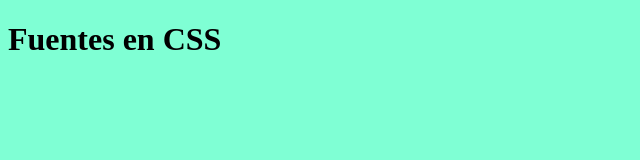
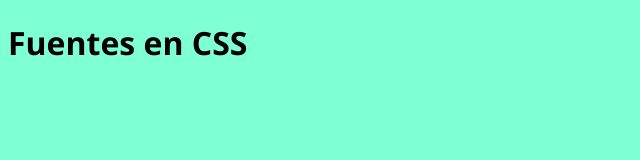
Before and after one commit to amadboc/paginas-web_css, a plain HTML site: page 01_Fuentes/index.html in a window 1280 px wide. Shown: the whole page, without its empty margins (0-640 px from the left). Drawn offline with Linux system fonts and the light colour scheme.

Commit message:
cambios css

```diff
--- a/01_Fuentes/css/style.css
+++ b/01_Fuentes/css/style.css
@@ -7,3 +7,7 @@ box-sizing:border-box;
 body {
     background-color: aquamarine;
 }
+
+h1 {
+    font-family: 'Segoe UI', Tahoma, Geneva, Verdana, sans-serif
+}
```
